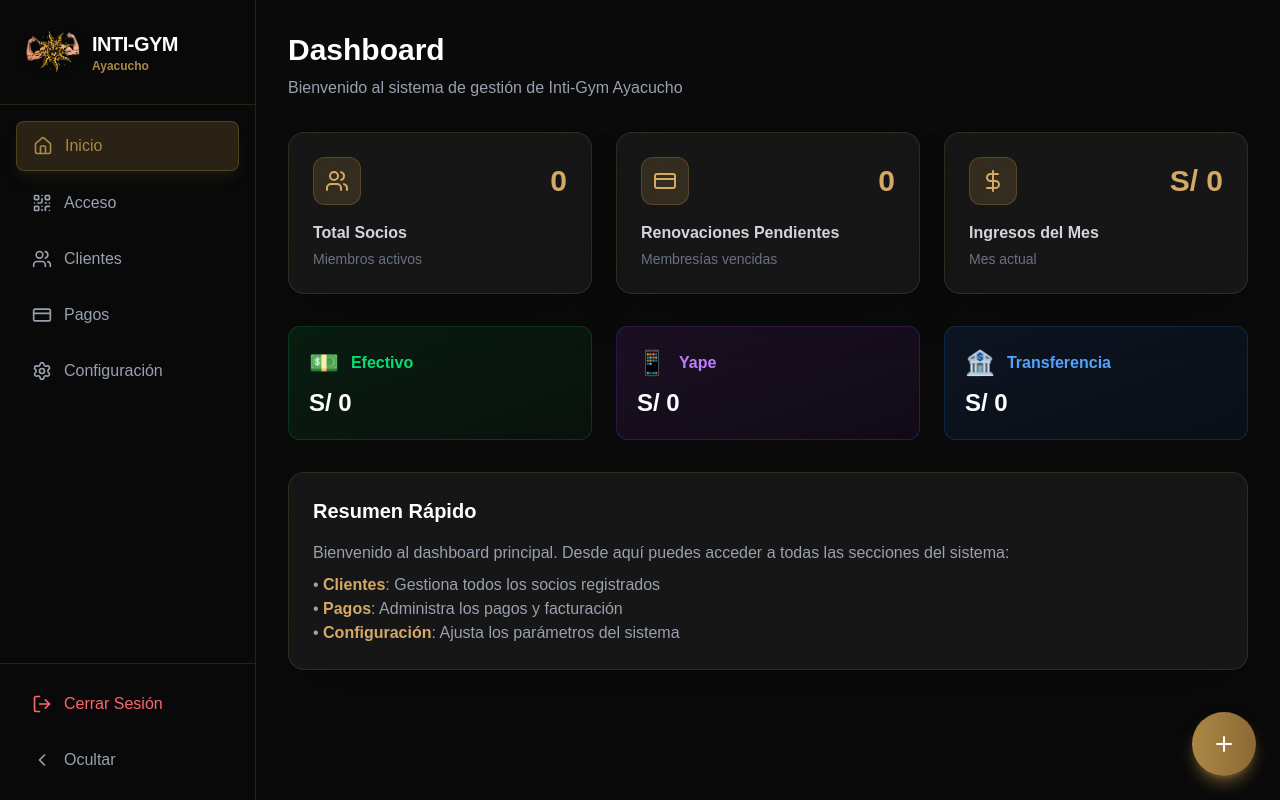
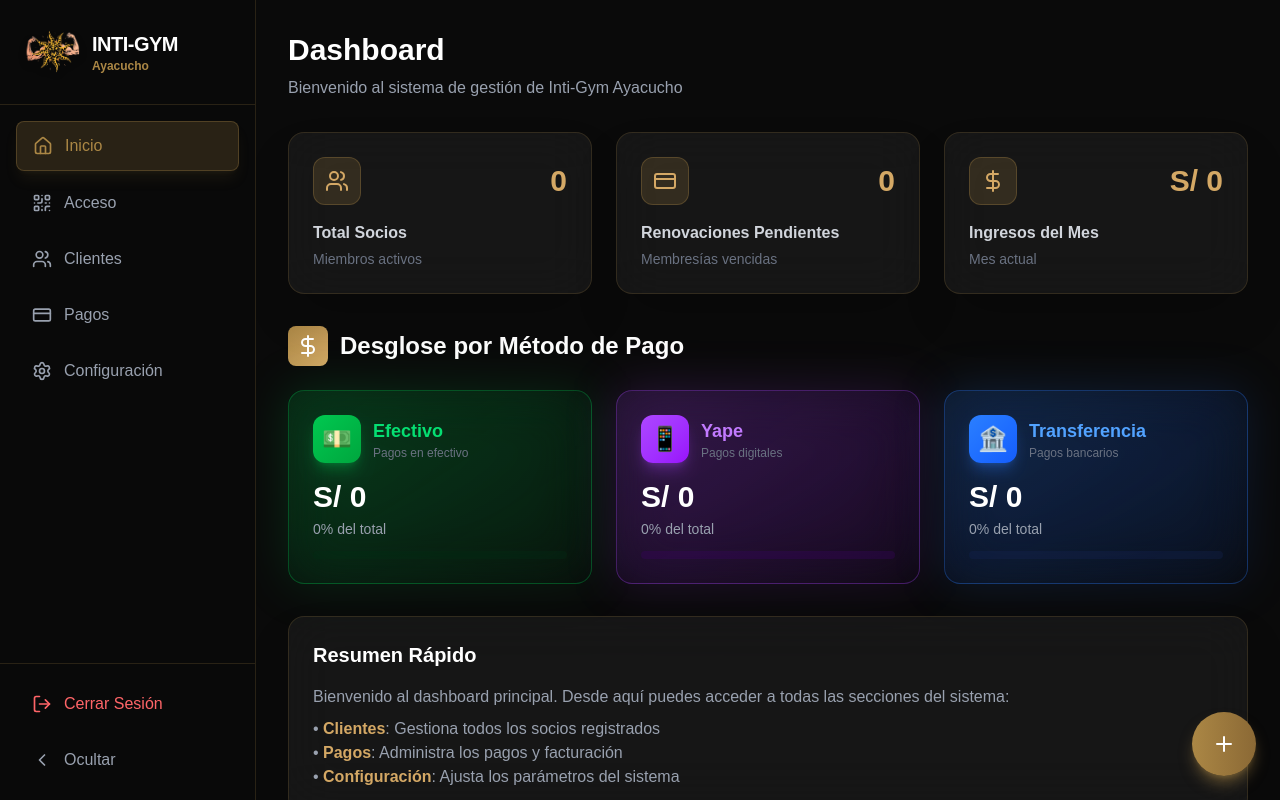
Before and after one commit to iblamejssee/intigym, a Next.js app: page / in a window 1280 px wide. Built offline with nearby package versions, Linux system fonts and the light colour scheme; no server answers; the database is empty.

Commit message:
feat: Enhance payment method cards with 3D effects, animated progress bars, and professional design

```diff
--- a/src/app/page.tsx
+++ b/src/app/page.tsx
@@ -296,45 +296,144 @@ export default function Dashboard() {
             </div>
           </div>
 
-          {/* Payment Method Breakdown */}
-          <div className="grid grid-cols-1 md:grid-cols-3 gap-6 mb-8">
-            {/* Efectivo */}
-            <div className="bg-gradient-to-br from-green-500/10 to-green-600/5 border border-green-500/20 rounded-xl p-5 hover:border-green-500/40 transition-all">
-              <div className="flex items-center gap-3 mb-2">
+          {/* Payment Method Breakdown - Enhanced 3D Design */}
+          <div className="mb-8">
+            <h3 className="text-2xl font-bold text-white mb-6 flex items-center gap-3">
+              <div className="w-10 h-10 bg-gradient-to-br from-[#AB8745] to-[#D4A865] rounded-lg flex items-center justify-center">
+                <DollarSign className="w-6 h-6 text-white" />
+              </div>
+              Desglose por Método de Pago
+            </h3>
+
+            <div className="grid grid-cols-1 md:grid-cols-3 gap-6">
+              {/* Efectivo - Enhanced Card */}
+              <div className="group relative">
+                <div className="absolute inset-0 bg-gradient-to-br from-green-500/20 to-green-600/10 rounded-2xl blur-xl group-hover:blur-2xl transition-all duration-500"></div>
+                <div className="relative bg-gradient-to-br from-green-500/10 via-green-600/5 to-transparent border border-green-500/30 rounded-2xl p-6 hover:border-green-400/50 transition-all duration-300 hover:scale-105 hover:shadow-2xl hover:shadow-green-500/20 backdrop-blur-xl">
+                  <div className="flex items-center justify-between mb-4">
+                    <div className="flex items-center gap-3">
+                      <div className="w-12 h-12 bg-gradient-to-br from-green-500 to-green-600 rounded-xl flex items-center justify-center shadow-lg shadow-green-500/30 group-hover:scale-110 transition-transform">
                         <span className="text-2xl">💵</span>
-                <h4 className="text-green-400 font-semibold">Efectivo</h4>
                       </div>
+                      <div>
+                        <h4 className="text-green-400 font-bold text-lg">Efectivo</h4>
+                        <p className="text-xs text-gray-500">Pagos en efectivo</p>
+                      </div>
+                    </div>
+                  </div>
+
                   {loading ? (
-                <Loader2 className="w-6 h-6 text-green-400 animate-spin" />
+                    <div className="flex items-center justify-center h-20">
+                      <Loader2 className="w-8 h-8 text-green-400 animate-spin" />
+                    </div>
                   ) : (
-                <p className="text-2xl font-bold text-white">S/ {stats.ingresosPorMetodo.efectivo.toLocaleString()}</p>
+                    <>
+                      <div className="mb-3">
+                        <p className="text-3xl font-bold text-white mb-1">S/ {stats.ingresosPorMetodo.efectivo.toLocaleString()}</p>
+                        <p className="text-sm text-gray-400">
+                          {stats.ingresosMes > 0 ? ((stats.ingresosPorMetodo.efectivo / stats.ingresosMes) * 100).toFixed(1) : 0}% del total
+                        </p>
+                      </div>
+
+                      {/* Progress Bar */}
+                      <div className="relative h-2 bg-green-950/30 rounded-full overflow-hidden">
+                        <div
+                          className="absolute inset-y-0 left-0 bg-gradient-to-r from-green-500 to-green-400 rounded-full transition-all duration-1000 ease-out"
+                          style={{ width: stats.ingresosMes > 0 ? `${(stats.ingresosPorMetodo.efectivo / stats.ingresosMes) * 100}%` : '0%' }}
+                        >
+                          <div className="absolute inset-0 bg-white/20 animate-pulse"></div>
+                        </div>
+                      </div>
+                    </>
                   )}
                 </div>
+              </div>
 
-            {/* Yape */}
-            <div className="bg-gradient-to-br from-purple-500/10 to-purple-600/5 border border-purple-500/20 rounded-xl p-5 hover:border-purple-500/40 transition-all">
-              <div className="flex items-center gap-3 mb-2">
+              {/* Yape - Enhanced Card */}
+              <div className="group relative">
+                <div className="absolute inset-0 bg-gradient-to-br from-purple-500/20 to-purple-600/10 rounded-2xl blur-xl group-hover:blur-2xl transition-all duration-500"></div>
+                <div className="relative bg-gradient-to-br from-purple-500/10 via-purple-600/5 to-transparent border border-purple-500/30 rounded-2xl p-6 hover:border-purple-400/50 transition-all duration-300 hover:scale-105 hover:shadow-2xl hover:shadow-purple-500/20 backdrop-blur-xl">
+                  <div className="flex items-center justify-between mb-4">
+                    <div className="flex items-center gap-3">
+                      <div className="w-12 h-12 bg-gradient-to-br from-purple-500 to-purple-600 rounded-xl flex items-center justify-center shadow-lg shadow-purple-500/30 group-hover:scale-110 transition-transform">
                         <span className="text-2xl">📱</span>
-                <h4 className="text-purple-400 font-semibold">Yape</h4>
                       </div>
+                      <div>
+                        <h4 className="text-purple-400 font-bold text-lg">Yape</h4>
+                        <p className="text-xs text-gray-500">Pagos digitales</p>
+                      </div>
+                    </div>
+                  </div>
+
                   {loading ? (
-                <Loader2 className="w-6 h-6 text-purple-400 animate-spin" />
+                    <div className="flex items-center justify-center h-20">
+                      <Loader2 className="w-8 h-8 text-purple-400 animate-spin" />
+                    </div>
                   ) : (
-                <p className="text-2xl font-bold text-white">S/ {stats.ingresosPorMetodo.yape.toLocaleString()}</p>
+                    <>
+                      <div className="mb-3">
+                        <p className="text-3xl font-bold text-white mb-1">S/ {stats.ingresosPorMetodo.yape.toLocaleString()}</p>
+                        <p className="text-sm text-gray-400">
+                          {stats.ingresosMes > 0 ? ((stats.ingresosPorMetodo.yape / stats.ingresosMes) * 100).toFixed(1) : 0}% del total
+                        </p>
+                      </div>
+
+                      {/* Progress Bar */}
+                      <div className="relative h-2 bg-purple-950/30 rounded-full overflow-hidden">
+                        <div
+                          className="absolute inset-y-0 left-0 bg-gradient-to-r from-purple-500 to-purple-400 rounded-full transition-all duration-1000 ease-out"
+                          style={{ width: stats.ingresosMes > 0 ? `${(stats.ingresosPorMetodo.yape / stats.ingresosMes) * 100}%` : '0%' }}
+                        >
+                          <div className="absolute inset-0 bg-white/20 animate-pulse"></div>
+                        </div>
+                      </div>
+                    </>
                   )}
                 </div>
+              </div>
 
-            {/* Transferencia */}
-            <div className="bg-gradient-to-br from-blue-500/10 to-blue-600/5 border border-blue-500/20 rounded-xl p-5 hover:border-blue-500/40 transition-all">
-              <div className="flex items-center gap-3 mb-2">
+              {/* Transferencia - Enhanced Card */}
+              <div className="group relative">
+                <div className="absolute inset-0 bg-gradient-to-br from-blue-500/20 to-blue-600/10 rounded-2xl blur-xl group-hover:blur-2xl transition-all duration-500"></div>
+                <div className="relative bg-gradient-to-br from-blue-500/10 via-blue-600/5 to-transparent border border-blue-500/30 rounded-2xl p-6 hover:border-blue-400/50 transition-all duration-300 hover:scale-105 hover:shadow-2xl hover:shadow-blue-500/20 backdrop-blur-xl">
+                  <div className="flex items-center justify-between mb-4">
+                    <div className="flex items-center gap-3">
+                      <div className="w-12 h-12 bg-gradient-to-br from-blue-500 to-blue-600 rounded-xl flex items-center justify-center shadow-lg shadow-blue-500/30 group-hover:scale-110 transition-transform">
                         <span className="text-2xl">🏦</span>
-                <h4 className="text-blue-400 font-semibold">Transferencia</h4>
                       </div>
+                      <div>
+                        <h4 className="text-blue-400 font-bold text-lg">Transferencia</h4>
+                        <p className="text-xs text-gray-500">Pagos bancarios</p>
+                      </div>
+                    </div>
+                  </div>
+
                   {loading ? (
-                <Loader2 className="w-6 h-6 text-blue-400 animate-spin" />
+                    <div className="flex items-center justify-center h-20">
+                      <Loader2 className="w-8 h-8 text-blue-400 animate-spin" />
+                    </div>
                   ) : (
-                <p className="text-2xl font-bold text-white">S/ {stats.ingresosPorMetodo.transferencia.toLocaleString()}</p>
+                    <>
+                      <div className="mb-3">
+                        <p className="text-3xl font-bold text-white mb-1">S/ {stats.ingresosPorMetodo.transferencia.toLocaleString()}</p>
+                        <p className="text-sm text-gray-400">
+                          {stats.ingresosMes > 0 ? ((stats.ingresosPorMetodo.transferencia / stats.ingresosMes) * 100).toFixed(1) : 0}% del total
+                        </p>
+                      </div>
+
+                      {/* Progress Bar */}
+                      <div className="relative h-2 bg-blue-950/30 rounded-full overflow-hidden">
+                        <div
+                          className="absolute inset-y-0 left-0 bg-gradient-to-r from-blue-500 to-blue-400 rounded-full transition-all duration-1000 ease-out"
+                          style={{ width: stats.ingresosMes > 0 ? `${(stats.ingresosPorMetodo.transferencia / stats.ingresosMes) * 100}%` : '0%' }}
+                        >
+                          <div className="absolute inset-0 bg-white/20 animate-pulse"></div>
+                        </div>
+                      </div>
+                    </>
                   )}
+                </div>
+              </div>
             </div>
           </div>
 
```
Lines whose indentation alone changed are shown as unchanged.
